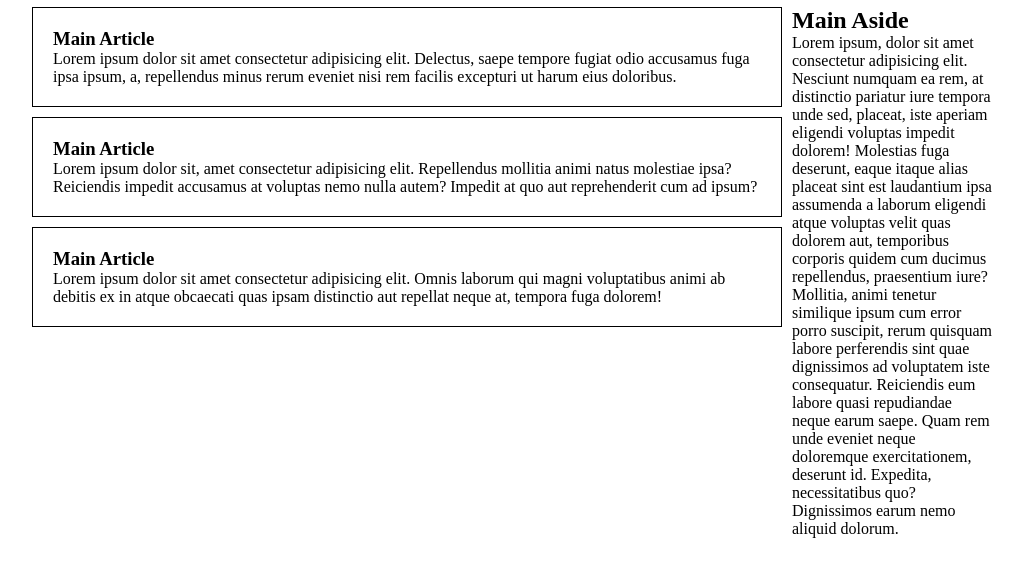
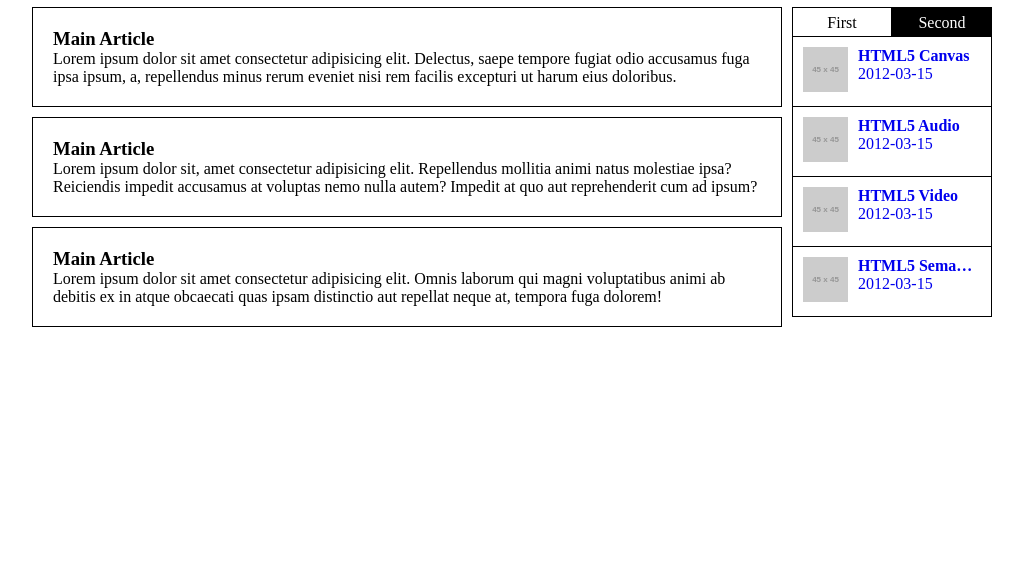
Before and after one commit to realgood253/ModernHTML5, a plain HTML site: page index.html in a window 1280 px wide. Shown: the part 153-730 px from the top of the page, without its empty margins (128-1151 px from the left). Drawn offline with Linux system fonts and the light colour scheme; placeholder pictures from the web are drawn by us.

Commit message:
사이드 탭바

```diff
--- a/index.html
+++ b/index.html
@@ -49,8 +49,108 @@
             </article>
         </section>
         <aside id="main_aside">
-            <h1>Main Aside</h1>
-            <p>Lorem ipsum, dolor sit amet consectetur adipisicing elit. Nesciunt numquam ea rem, at distinctio pariatur iure tempora unde sed, placeat, iste aperiam eligendi voluptas impedit dolorem! Molestias fuga deserunt, eaque itaque alias placeat sint est laudantium ipsa assumenda a laborum eligendi atque voluptas velit quas dolorem aut, temporibus corporis quidem cum ducimus repellendus, praesentium iure? Mollitia, animi tenetur similique ipsum cum error porro suscipit, rerum quisquam labore perferendis sint quae dignissimos ad voluptatem iste consequatur. Reiciendis eum labore quasi repudiandae neque earum saepe. Quam rem unde eveniet neque doloremque exercitationem, deserunt id. Expedita, necessitatibus quo? Dignissimos earum nemo aliquid dolorum.</p>
+            <input type="radio" id="first" name="tab" checked="checked" />
+            <input type="radio" id="second" name="tab" />
+            <section class="buttons">
+                <label for="first">First</label>
+                <label for="second">Second</label>
+            </section>
+            <div id="tab_item">
+                <ul>
+                    <li class="item">
+                        <a href="#">
+                            <div class="thumbnail">
+                                <img src="http://placehold.it/45x45" alt="">
+                            </div>
+                            <div class="description">
+                                <strong>HTML5 Canvas</strong>
+                                <p>2012-03-15</p>
+                            </div>
+                        </a>
+                    </li>
+                    <li class="item">
+                        <a href="#">
+                            <div class="thumbnail">
+                                <img src="http://placehold.it/45x45" alt="">
+                            </div>
+                            <div class="description">
+                                <strong>HTML5 Audio</strong>
+                                <p>2012-03-15</p>
+                            </div>
+                        </a>
+                    </li>
+                    <li class="item">
+                        <a href="#">
+                            <div class="thumbnail">
+                                <img src="http://placehold.it/45x45" alt="">
+                            </div>
+                            <div class="description">
+                                <strong>HTML5 Video</strong>
+                                <p>2012-03-15</p>
+                            </div>
+                        </a>
+                    </li>
+                    <li class="item">
+                        <a href="#">
+                            <div class="thumbnail">
+                                <img src="http://placehold.it/45x45" alt="">
+                            </div>
+                            <div class="description">
+                                <strong>HTML5 Semantic Web</strong>
+                                <p>2012-03-15</p>
+                            </div>
+                        </a>
+                    </li>
+                </ul>
+            </div>
+            <div id="tab_item">
+                <ul>
+                    <li class="item">
+                        <a href="#">
+                            <div class="thumbnail">
+                                <img src="http://placehold.it/45x45" alt="">
+                            </div>
+                            <div class="description">
+                                <strong>CSS3 Transition</strong>
+                                <p>2012-03-15</p>
+                            </div>
+                        </a>
+                    </li>
+                    <li class="item">
+                        <a href="#">
+                            <div class="thumbnail">
+                                <img src="http://placehold.it/45x45" alt="">
+                            </div>
+                            <div class="description">
+                                <strong>CSS3 Animation</strong>
+                                <p>2012-03-15</p>
+                            </div>
+                        </a>
+                    </li>
+                    <li class="item">
+                        <a href="#">
+                            <div class="thumbnail">
+                                <img src="http://placehold.it/45x45" alt="">
+                            </div>
+                            <div class="description">
+                                <strong>CSS3 Border</strong>
+                                <p>2012-03-15</p>
+                            </div>
+                        </a>
+                    </li>
+                    <li class="item">
+                        <a href="#">
+                            <div class="thumbnail">
+                                <img src="http://placehold.it/45x45" alt="">
+                            </div>
+                            <div class="description">
+                                <strong>CSS3 Box</strong>
+                                <p>2012-03-15</p>
+                            </div>
+                        </a>
+                    </li>
+                </ul>
+            </div>
         </aside>
     </div>
     <footer></footer>
--- a/websitestyle.css
+++ b/websitestyle.css
@@ -81,3 +81,58 @@ img { border: 0;}
     padding: 20px;
     border: 1px solid black;
 }
+
+/* 사이드 */
+input:nth-of-type(1) {display:none;}
+input:nth-of-type(1) ~ div:nth-of-type(1) {display:none;}
+input:nth-of-type(1):checked ~ div:nth-of-type(1) {display:block;}
+
+input:nth-of-type(2) {display:none;}
+input:nth-of-type(2) ~ div:nth-of-type(2) {display:none;}
+input:nth-of-type(2):checked ~ div:nth-of-type(2) {display:block;}
+
+section.buttons {overflow: hidden;}
+section.buttons > label {
+    display: block;
+    float: left;
+
+    width: 100px;
+    height: 30px;
+    line-height: 30px;
+    text-align: center;
+
+    box-sizing: border-box;
+    border: 1px solid black;
+
+    background: black;
+    color: white;
+}
+input:nth-of-type(1):checked ~ section.buttons > label:nth-of-type(1) {
+    background: white;
+    color: black;
+}
+input:nth-of-type(2):checked ~ section.buttons > label:nth-of-type(2) {
+    background: white;
+    color: black;
+}
+
+.item {
+    overflow: hidden;
+    padding: 10px;
+    border: 1px solid black;
+    border-top: none;
+}
+.thumbnail {
+    float: left;
+}
+.description {
+    float: left;
+    margin-left: 10px;
+}
+.description > strong {
+    display: block;
+    width: 120px;
+    white-space: nowrap;
+    overflow: hidden;
+    text-overflow: ellipsis;
+}
```
